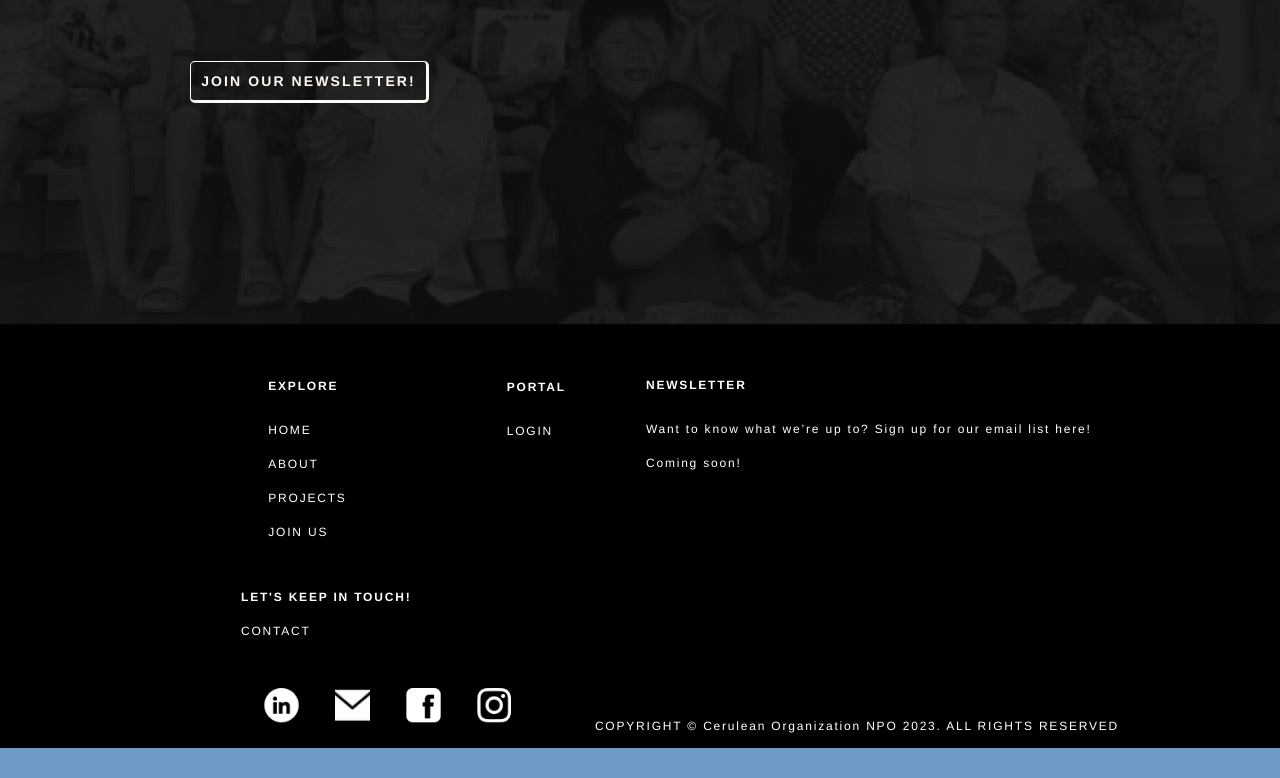
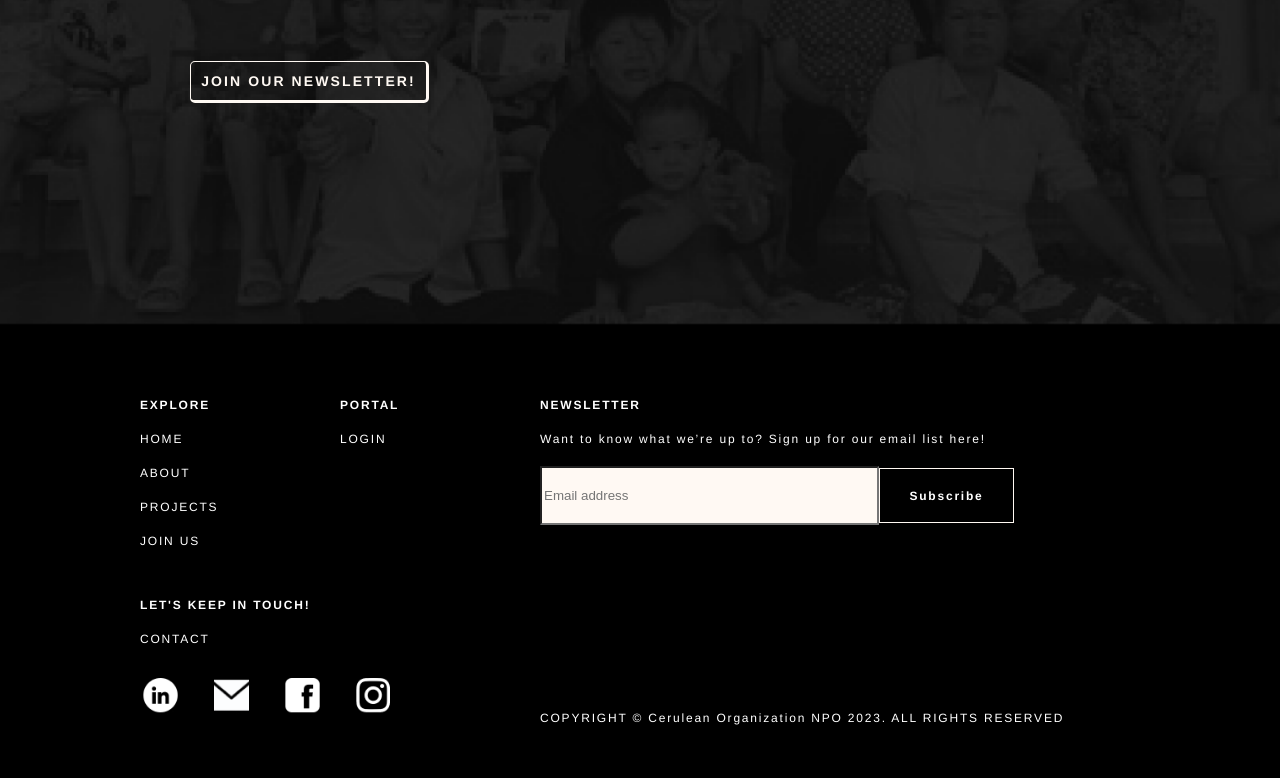
Before and after one commit to patfire12345/cerulean, a Next.js app: page / in a window 1280 px wide. Shown: the part 558-1336 px from the top of the page. Before the commit the page ends 1306 px from the top, so only its background shows below. Built offline with nearby package versions, Linux system fonts and the light colour scheme.

Commit message:
<update> Implemented Gridbox display into Footer for consistency across screen sizes

```diff
--- a/components/Footer.js
+++ b/components/Footer.js
@@ -9,7 +9,7 @@ const Footer = ({ EN }) => {
   const data = EN ? dataEN : dataVN;
   return (
     <div className={FooterCSS.container}>
-      <div className={FooterCSS.topfootercontainer}>
+      <div className={FooterCSS.footercontainer}>
         <div className={FooterCSS.explorecontainer}>
           <div className={FooterCSS.footertitle}>{data.footer.explore[0]}</div>
           <div className={FooterCSS.exploreitemscontainer}>
@@ -40,16 +40,20 @@ const Footer = ({ EN }) => {
           <div className={FooterCSS.newsletteritem}>
             {data.footer.newsletter[1]}
           </div>
-          <div className={FooterCSS.newsletteritem}>Coming soon!</div>
+          <div className={FooterCSS.newsletterform}>
+            <input
+              className={FooterCSS.newsletterinput}
+              placeholder="Email address"
+            />
+            <div className={FooterCSS.newsletterbutton}>Subscribe</div>
           </div>
         </div>
-      <div className={FooterCSS.middlefootercontainer}>
+        <div className={FooterCSS.contactcontainer}>
           <div className={FooterCSS.footertitle}>{data.footer.contact[0]}</div>
           <Link href="/contact" className={FooterCSS.contactitem}>
             {data.footer.contact[1]}
           </Link>
         </div>
-      <div className={FooterCSS.bottomfootercontainer}>
         <div className={FooterCSS.iconscontainer}>
           {data.contact.links.map((link, index) => {
             return (
--- a/styles/Footer.module.css
+++ b/styles/Footer.module.css
@@ -1,32 +1,18 @@
 .container {
-    height: 420px;
+    height: 400px;
     background-color: black;
-}
 
-.topfootercontainer {
     display: flex;
     align-items: center;
     justify-content: center;
 
-    padding: 30px 0 0;
+    padding: 50px 0 0 0;
 }
 
-.middlefootercontainer {
-    display: flex;
-    align-items: flex-start;
-    justify-content: center;
-
-    flex-direction: column;
-
-    padding: 20px 20px 0 241px;
-}
-
-.bottomfootercontainer {
-    display: flex;
-    align-items: flex-end;
-    justify-content: center;
-
-    padding: 50px 0 0 100px;
+.footercontainer {
+    display: grid;
+    grid-template-columns: 200px 200px 600px;
+    grid-template-rows: 200px 100px 100px;
 }
 
 .footertitle {
@@ -44,11 +30,9 @@
 .explorecontainer {
     display: flex;
     align-items: flex-start;
-    justify-content: center;
+    justify-content: flex-start;
 
     flex-direction: column;
-
-    padding: 0 80px;
 }
 
 .exploreitemscontainer {
@@ -67,17 +51,15 @@
     line-height: 14px;
     letter-spacing: 0.15em;
 
-    padding: 10px 0 10px;
+    margin: 0 0 20px 0;
 }
 
 .portalcontainer {
     display: flex;
     align-items: flex-start;
-    justify-content: center;
+    justify-content: flex-start;
 
     flex-direction: column;
-
-    padding: 0 80px 100px;
 }
 
 .portalitem {
@@ -89,18 +71,14 @@
     font-weight: 300;
     line-height: 14px;
     letter-spacing: 0.15em;
-
-    padding: 10px 0 10px;
 }
 
 .newslettercontainer {
     display: flex;
     align-items: flex-start;
-    justify-content: center;
+    justify-content: flex-start;
 
     flex-direction: column;
-
-    padding: 0 0 70px;
 }
 
 .newsletteritem {
@@ -112,7 +90,56 @@
     line-height: 14px;
     letter-spacing: 0.15em;
 
-    padding: 10px 0;
+    margin: 0 0 20px 0;
+}
+
+.newsletterform {
+    display: flex;
+    align-items: center;
+    justify-content: center;
+
+    font-family: Helvetica;
+    font-size: 12px;
+    font-weight: 300;
+    line-height: 14px;
+    letter-spacing: 0.15em;
+}
+
+.newsletterinput {
+    width: 331px;
+    height: 53px;
+
+    background: #FFF9F3;
+    color: #6E9BC5;
+}
+
+.newsletterbutton {
+    display: flex;
+    align-items: center;
+    justify-content: center;
+
+    width: 133px;
+    height: 53px;
+
+    font-family: Helvetica;
+    font-size: 12px;
+    font-weight: 700;
+    line-height: 14px;
+    letter-spacing: 0.15em;
+
+    border: 1px solid #FFF9F3;
+
+    cursor: pointer;
+}
+
+.contactcontainer {
+    display: flex;
+    align-items: flex-start;
+    justify-content: flex-start;
+
+    flex-direction: column;
+
+    grid-column: 1 / span 3;
 }
 
 .contactitem {
@@ -127,22 +154,28 @@
     text-decoration: none;
 }
 
+.iconscontainer {
+    display: flex;
+    align-items: flex-start;
+    justify-content: flex-start;
+
+    grid-column: 1 / span 2;
+}
+
 .icon {
     padding: 0 30px 0 0;
 }
 
-.iconscontainer {
+.copyrighttext {
     display: flex;
     align-items: center;
-    justify-content: center;
-}
+    justify-content: flex-start;
 
-.copyrighttext {
     font-family: Helvetica;
     font-size: 12px;
     font-weight: 300;
     line-height: 14px;
     letter-spacing: 0.15em;
 
-    padding: 0 0 0 50px;
+    margin: 0 0 20px 0;
 }
```
Lines whose indentation alone changed are shown as unchanged.
